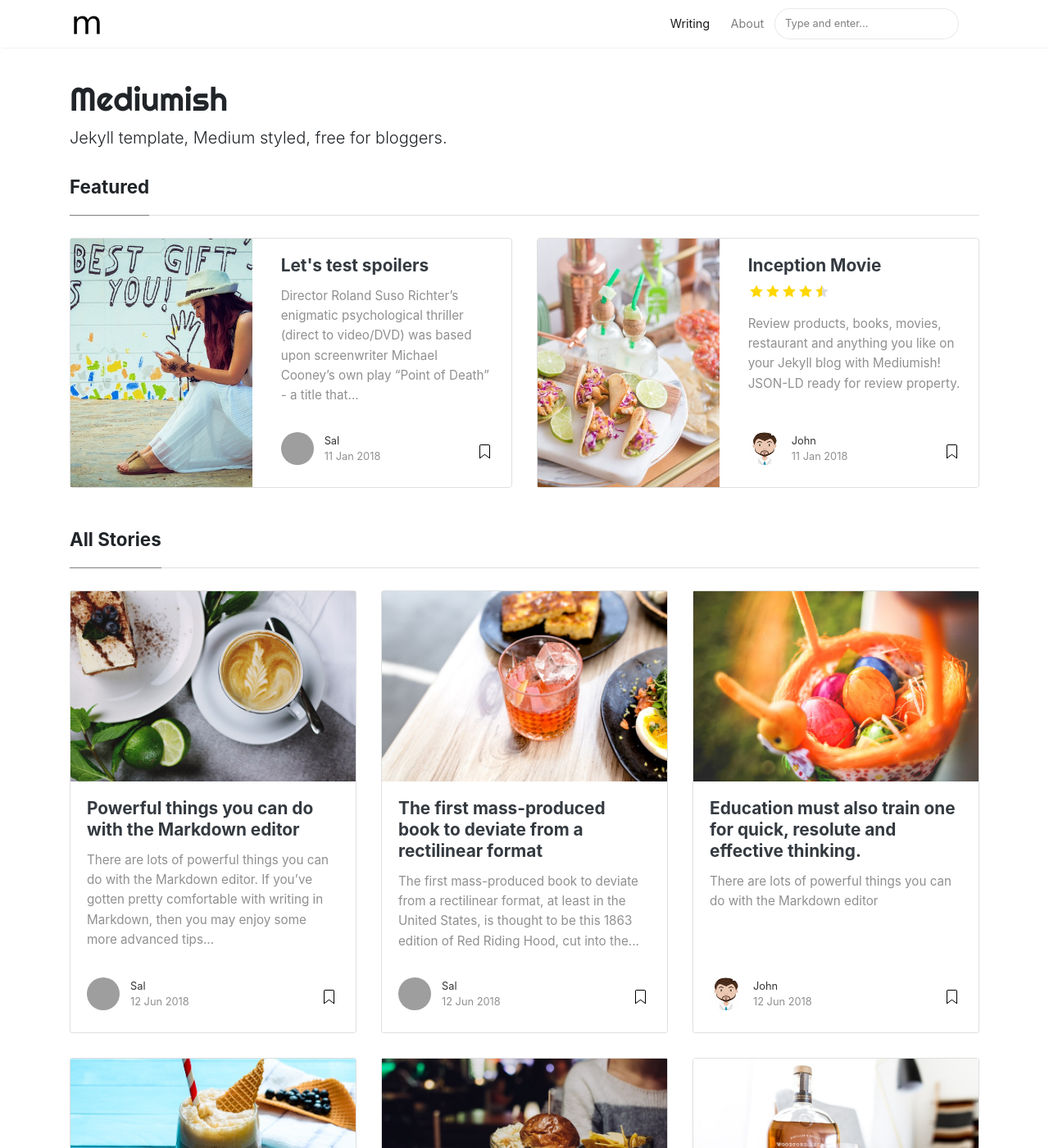
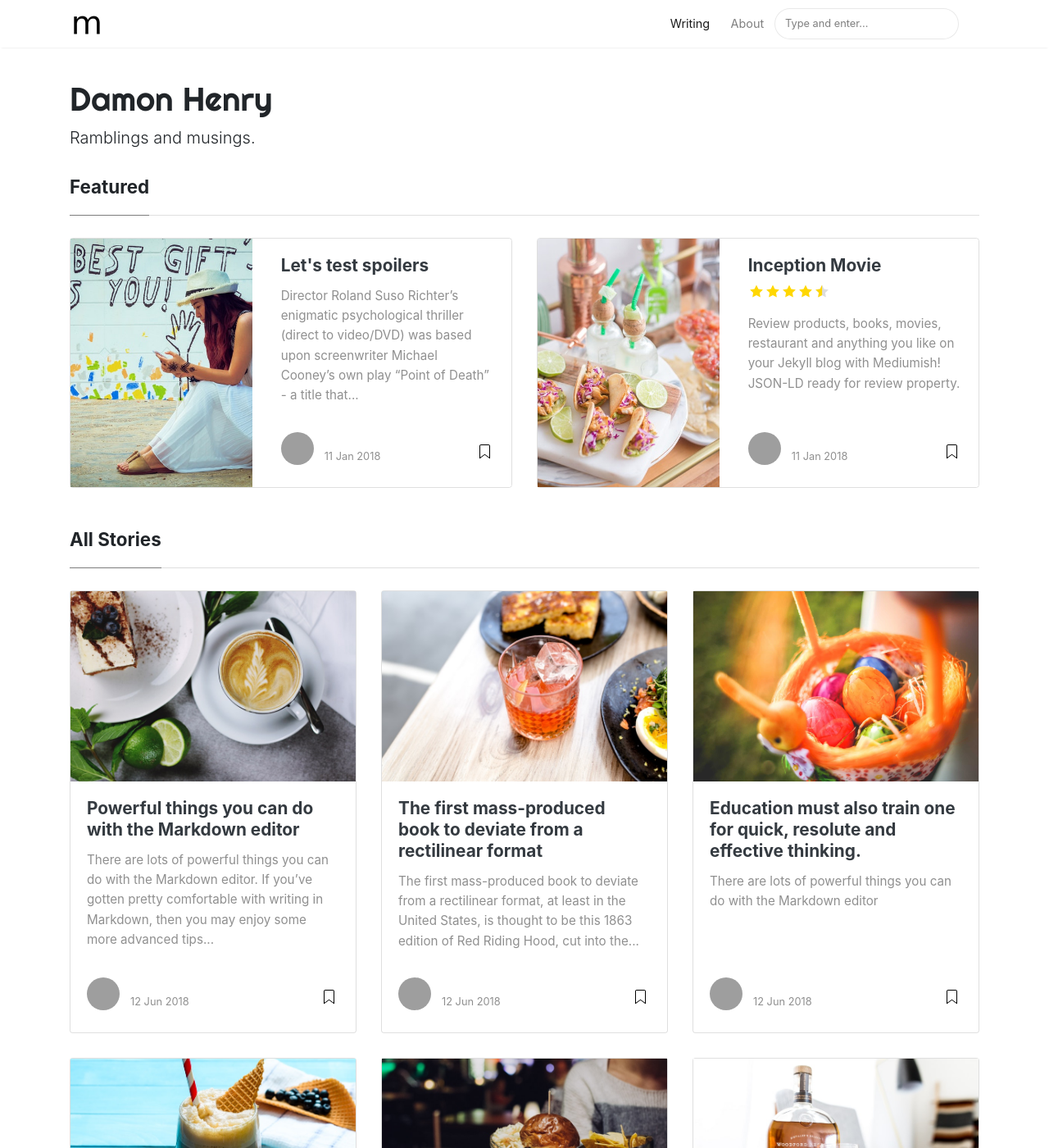
Before and after one commit to romanumero/romanumero.github.io, a Jekyll site: the page built from index.html, in a window 1280 px wide and 1400 px high. Shown: the whole window at 82% size. Built offline with Jekyll 4.4.1, drawn with Linux system fonts in a browser that asks for light colours; nearby versions of some CDN libraries; the list of posts is cut into pages by our own code; some of the changed text lies outside the part shown; grey boxes are pictures that could not be loaded.

Commit message:
updated authors section

```diff
--- a/_config.yml
+++ b/_config.yml
@@ -1,11 +1,11 @@
 # Site
-name: "Mediumish"
+name: "Damon Henry"
 title: "Mediumish"
-description: "Jekyll template, Medium styled, free for bloggers."
+description: "Ramblings and musings."
 logo: "assets/images/logo.png"
 favicon: "assets/images/logo.png"
 baseurl: /
-google_analytics: "UA-46278016-1"
+google_analytics: "" #"UA-46278016-1"
 disqus: "demowebsite"
 mailchimp-list: "https://wowthemes.us11.list-manage.com/subscribe/post?u=8aeb20a530e124561927d3bd8&amp;id=8c3d2d214b"
 include: ["_pages"]
@@ -13,23 +13,23 @@
 
 # Authors
 authors:
-  sal:
-    name: Sal
-    display_name: Sal
-    gravatar: e56154546cf4be74e393c62d1ae9f9d4
-    email: wowthemesnet@gmail.com
-    web: https://www.wowthemes.net
-    twitter: https://twitter.com/wowthemesnet
-    description: "Author of Mediumish, a Bootstrap Medium styled template available for WordPress, HTML, Ghost and Jekyll. You are currently previewing Jekyll template demo."
-  john:
-    name: John
-    display_name: John
-    avatar: "assets/images/avatar.png"
-    gravatar: b1cc14991db7a456fcd761680bbc8f81
-    email: wowthemesnet@gmail.com
-    web: https://www.wowthemes.net
-    twitter: https://twitter.com/wowthemesnet
-    description: "This is the author box. Write a short description of the author here. You are currently previewing Mediumish demo, a Jekyll template compatible with Github pages."
+  ddh:
+    name: Damon Henry
+    display_name: romanumero
+    #gravatar: e56154546cf4be74e393c62d1ae9f9d4
+    email: damon@romanumero.com
+    web: https://www.romanumero.com
+    twitter: https://twitter.com/romanumero
+    description: "CEO at KORTX, a digital advertising, technology, and creative shop. Husband, father, investor, and tech enthusiast"
+  # john:
+  #   name: John
+  #   display_name: John
+  #   avatar: "assets/images/avatar.png"
+  #   gravatar: b1cc14991db7a456fcd761680bbc8f81
+  #   email: wowthemesnet@gmail.com
+  #   web: https://www.wowthemes.net
+  #   twitter: https://twitter.com/wowthemesnet
+  #   description: "This is the author box. Write a short description of the author here. You are currently previewing Mediumish demo, a Jekyll template compatible with Github pages."
 
 # Plugins
 plugins:
@@ -63,8 +63,8 @@
 
 # Adsense (change to "enabled" to activate, also your client id and ad slot. Create a new ad unit from your Adsense account to get the slot.)
 adsense: "disabled"
-adsense-data-ad-client: "ca-pub-3412143450191416"
-adsense-data-ad-slot: "1363087678"
+adsense-data-ad-client: "" #"ca-pub-3412143450191416"
+adsense-data-ad-slot: "" #"1363087678"
 
 # Lazy Images ("enabled" or "disabled")
 lazyimages: "disabled"
```
